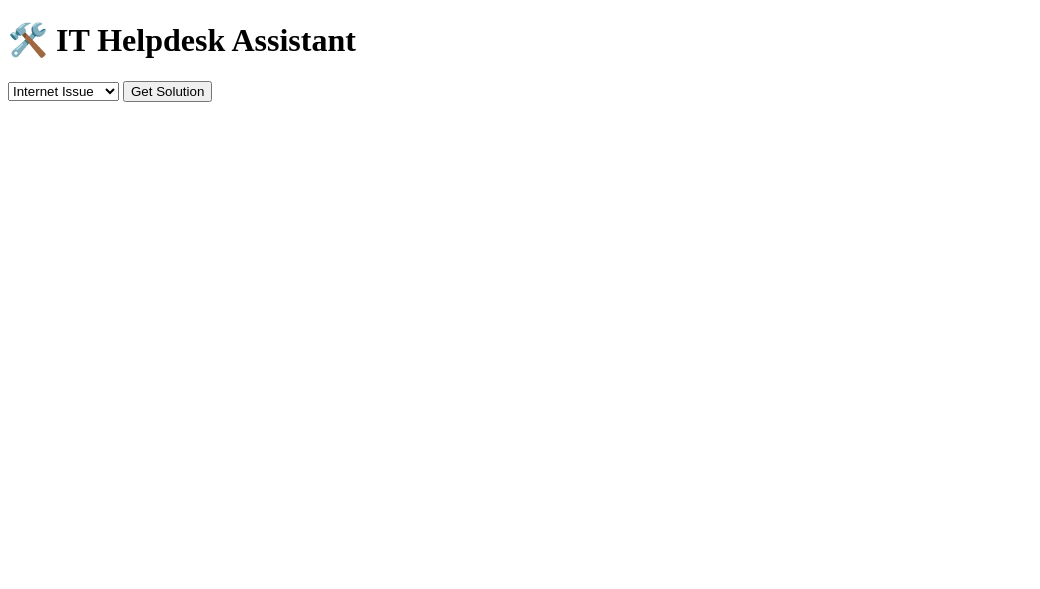
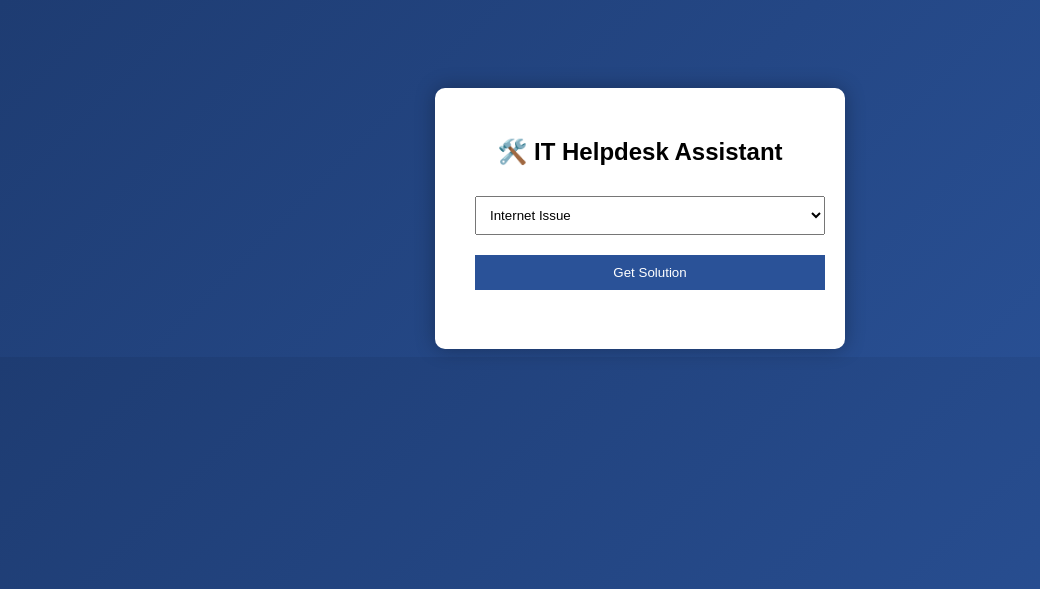
Before and after one commit to kishorebtech43-a11y/IT-helpdesk-Troubleshooting-Assistant, a Flask app: page / in a window 1280 px wide. Shown: the top 589 px of the page, without its empty margins (0-1040 px from the left). Run offline with Flask 3, Linux system fonts and the light colour scheme.

Commit message:
UI upgrade

```diff
--- a/templates/index.html
+++ b/templates/index.html
@@ -3,11 +3,50 @@
 
 <head>
     <title>IT Helpdesk Assistant</title>
+
+    <style>
+        body {
+            font-family: Arial, sans-serif;
+            background: linear-gradient(135deg, #1e3c72, #2a5298);
+            color: white;
+            text-align: center;
+            padding-top: 80px;
+        }
+
+        .container {
+            background: white;
+            color: black;
+            padding: 30px;
+            border-radius: 10px;
+            width: 350px;
+            margin: auto;
+            box-shadow: 0px 0px 20px rgba(0, 0, 0, 0.3);
+        }
+
+        select,
+        button {
+            padding: 10px;
+            margin: 10px;
+            width: 100%;
+        }
+
+        button {
+            background: #2a5298;
+            color: white;
+            border: none;
+            cursor: pointer;
+        }
+
+        button:hover {
+            background: #1e3c72;
+        }
+    </style>
 </head>
 
 <body>
 
-    <h1>🛠️ IT Helpdesk Assistant</h1>
+    <div class="container">
+        <h2>🛠️ IT Helpdesk Assistant</h2>
 
         <form method="POST">
             <select name="issue">
@@ -21,6 +60,7 @@
         </form>
 
         <h3>{{ solution }}</h3>
+    </div>
 
 </body>
 
```
Lines whose indentation alone changed are shown as unchanged.
